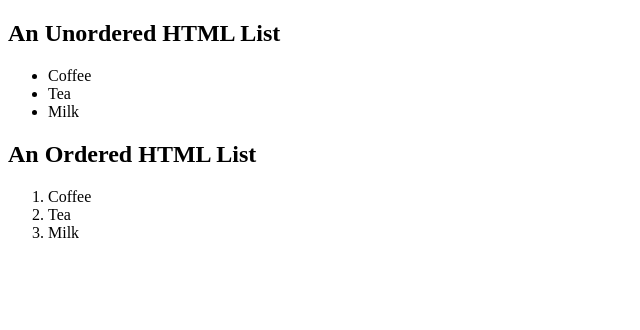
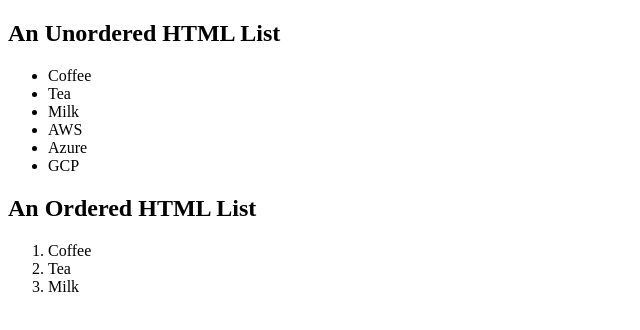
Before and after one commit to Manid880/merge-conflict, a plain HTML site: page index.html in a window 1280 px wide. Shown: the whole page, without its empty margins (0-640 px from the left). Drawn offline with Linux system fonts and the light colour scheme.

Commit message:
commit-6 web

```diff
--- a/index.html
+++ b/index.html
@@ -8,6 +8,9 @@
   <li>Coffee</li>
   <li>Tea</li>
   <li>Milk</li>
+  <li>AWS</li>
+  <li>Azure</li>
+  <li>GCP</li>
 </ul>
 
 <h2>An Ordered HTML List</h2>
```
